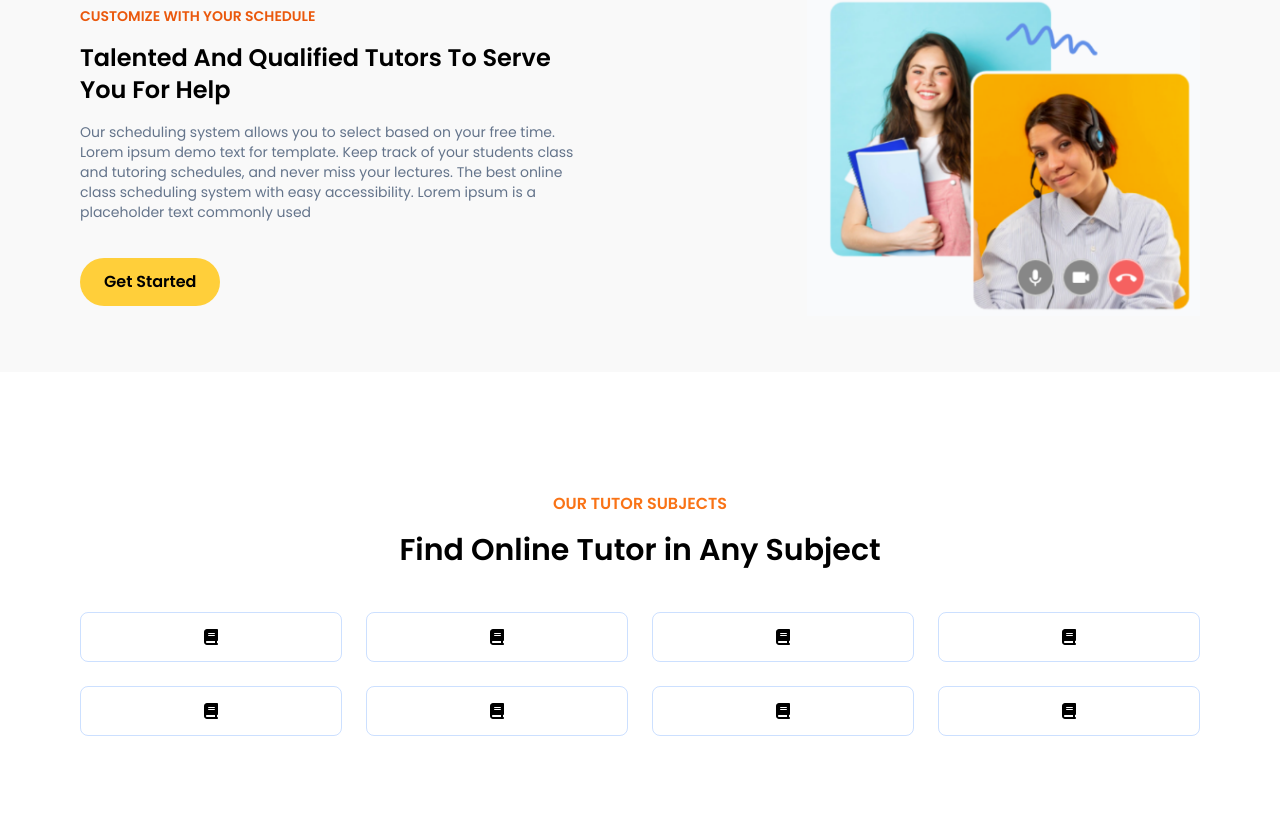
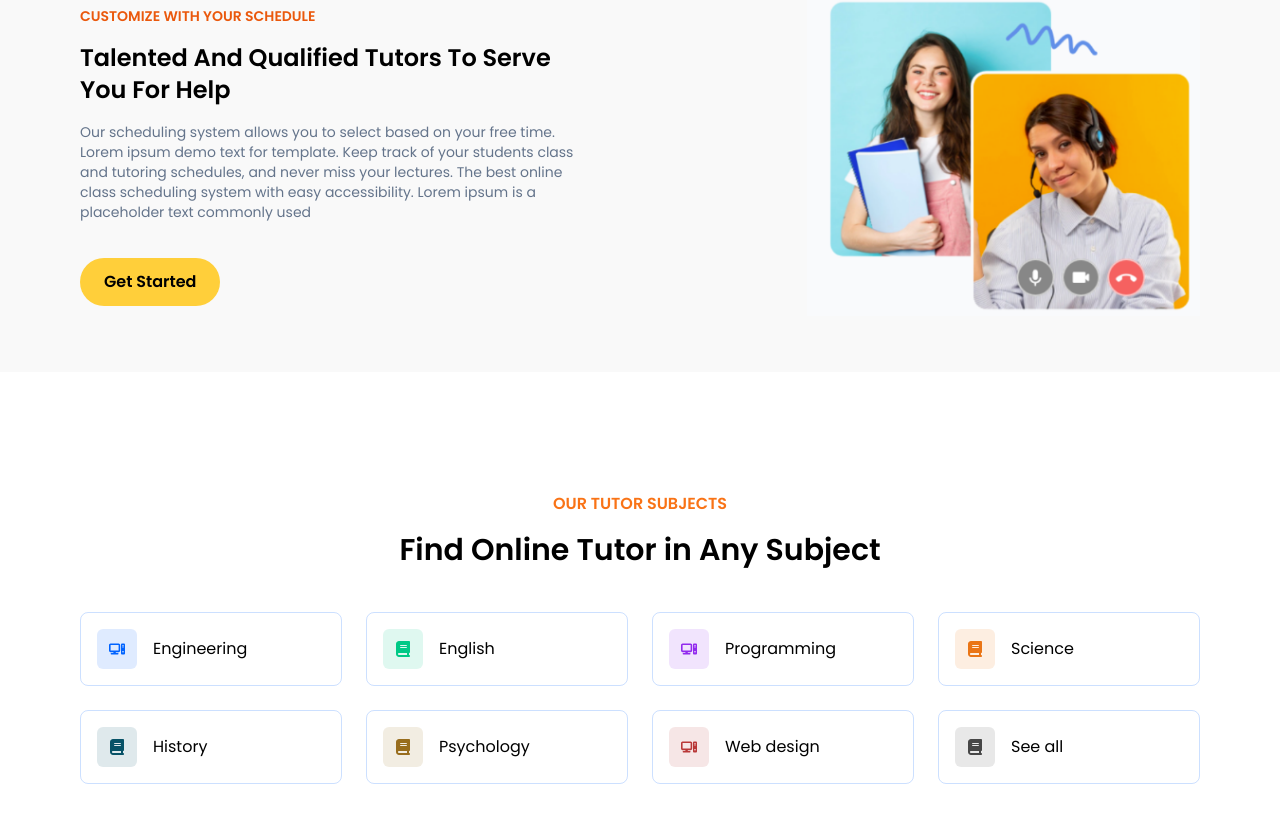
Before and after one commit to preetitaware04/E-Tutor, a React (Vite) app: page / in a window 1280 px wide. Shown: the part 1860-2682 px from the top of the page. Built offline with nearby package versions, Linux system fonts and the light colour scheme.

Commit message:
SubjectCards completed

```diff
--- a/src/components/SubjectCard/SubjectCards.jsx
+++ b/src/components/SubjectCard/SubjectCards.jsx
@@ -1,5 +1,4 @@
 import { motion } from "framer-motion";
-import { FaComputer } from "react-icons/fa6";
 import { SubjectCardList } from "../../mockData/data.jsx";
 const SubjectCards = () => {
   return (
@@ -20,9 +19,28 @@ const SubjectCards = () => {
             {SubjectCardList.map((subject) => {
               return (
                 <>
-                  <div className="border rounded-lg  border-secondary/20 p-4 flex justify-center items-center gap-4 hover:!scale-105 ">
-                    <div>{subject.icon}</div>
-                  </div>
+                  <motion.div
+                    key={subject.id}
+                    initial={{ opacity: 0, x: -200 }}
+                    whileInView={{ opacity: 1, x: 0 }}
+                    transition={{
+                      type: "spring",
+                      stiffness: 100,
+                      delay: subject.delay,
+                    }}
+                    className="border rounded-lg  border-secondary/20 p-4 flex justify-start items-center gap-4 hover:!scale-105 hover:!shadow-xl duration-200 cursor-pointer"
+                  >
+                    <div
+                      style={{
+                        color: subject.color,
+                        backgroundColor: subject.color + "20",
+                      }}
+                      className="w-10 h-10 rounded-md flex justify-center items-center"
+                    >
+                      {subject.icon}
+                    </div>
+                    <p>{subject.name}</p>
+                  </motion.div>
                 </>
               );
             })}
--- a/src/mockData/data.jsx
+++ b/src/mockData/data.jsx
@@ -3,7 +3,7 @@ import { GiGymBag } from "react-icons/gi";
 import { GrYoga } from "react-icons/gr";
 import Img1 from "../assets/bannerImg1.png";
 import Img2 from "../assets/bannerImg2.png";
-import { FaBook } from "react-icons/fa6";
+import { FaBook, FaComputer } from "react-icons/fa6";
 
 export const NavbarMenu = [
   {
@@ -99,57 +99,57 @@ export const SubjectCardList = [
   {
     id: 1,
     name: "Engineering",
-    icon: <FaBook />,
+    icon: <FaComputer />,
     color: "#0063ff",
-    dealay: 0.2,
+    delay: 0.2,
   },
   {
     id: 2,
     name: "English",
     icon: <FaBook />,
     color: "#00c986",
-    dealay: 0.3,
+    delay: 0.3,
   },
   {
     id: 3,
     name: "Programming",
-    icon: <FaBook />,
+    icon: <FaComputer />,
     color: "#922aee",
-    dealay: 0.4,
+    delay: 0.4,
   },
   {
     id: 4,
     name: "Science",
     icon: <FaBook />,
     color: "#ea7516",
-    dealay: 0.5,
+    delay: 0.5,
   },
   {
     id: 5,
     name: "History",
     icon: <FaBook />,
     color: "#075267",
-    dealay: 0.6,
+    delay: 0.6,
   },
   {
     id: 6,
     name: "Psychology",
     icon: <FaBook />,
     color: "#986d1d",
-    dealay: 0.7,
+    delay: 0.7,
   },
   {
     id: 7,
     name: "Web design",
-    icon: <FaBook />,
+    icon: <FaComputer />,
     color: "#b93838",
-    dealay: 0.8,
+    delay: 0.8,
   },
   {
     id: 8,
     name: "See all",
     icon: <FaBook />,
     color: "#464646",
-    dealay: 0.9,
+    delay: 0.9,
   },
 ];
```
